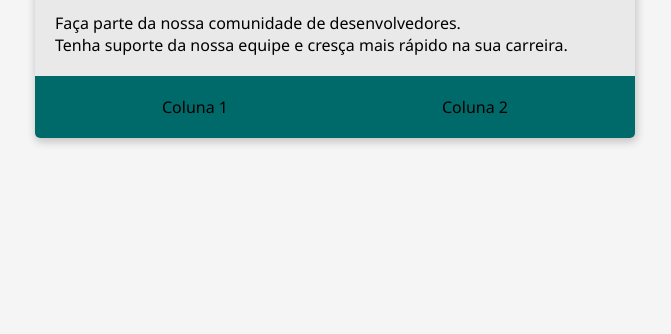
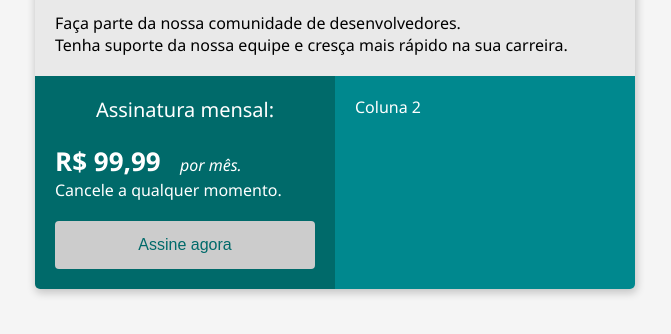
Before and after one commit to Pesouzaaaa/bootcamp-devjr-modulo2, a plain HTML site: page index.html in a window 1280 px wide. Shown: the part 210-544 px from the top of the page, without its empty margins (305-976 px from the left). Drawn offline with Linux system fonts and the light colour scheme.

Commit message:
closes #4 - button e span

```diff
--- a/index.html
+++ b/index.html
@@ -26,9 +26,7 @@
         }
         .flex-container{
             display: flex;
-            background-color: #006A6A;
             justify-content: space-around;
-            padding: 20px;
         }
         .header-title{
             color:#006666;
@@ -42,6 +40,52 @@
             font-weight: 500;
             margin-bottom: 15px;
         }
+        .col-1{
+            background-color: #006A6A;
+            width: 50%;
+            padding: 20px;
+            color: #FFFFFF;
+        }
+        .col-2{
+            background-color: #00888E;
+            width: 50%;
+            padding: 20px;
+            color: #FFFFFF;
+        }
+        .subscription-title{
+            font-size: 20px;
+            text-align: center;
+            margin-bottom: 20px;
+        }
+        .price{
+            font-size: 26px;
+            font-weight: 700;
+        }
+        .month{
+            font-size 15px;
+            font-style: italic;
+            margin-left: 15px;
+        }
+        .button{
+            margin-top: 20px;
+            width: 100%;
+            padding: 15px 32px;
+
+            color: #006A6A;
+            background-color: #cccccc;
+
+            font-size: 16px;
+
+            border-radius: 4px;
+            border: none;
+
+            cursor:pointer;
+        }
+
+        .button:hover{
+            background-color: #E9E9E9;
+        }
+
     </style>
 
 
@@ -61,10 +105,20 @@
             </div>
         </div>
         <div class="flex-container">
-            <div>
-                Coluna 1
+            <div class="col-1">
+                <div class="subscription-title">
+                    Assinatura mensal:
+                </div>
+                <div>
+                    <span class="price">R$ 99,99</span>
+                    <span class="month">por mês.</span>
+                </div>
+                <div>
+                    Cancele a qualquer momento.
+                </div>
+                <button class="button">Assine agora</button>
             </div>
-            <div>
+            <div class="col-2">
                 Coluna 2
             </div>
         </div>
```
